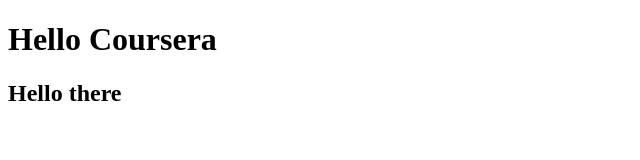
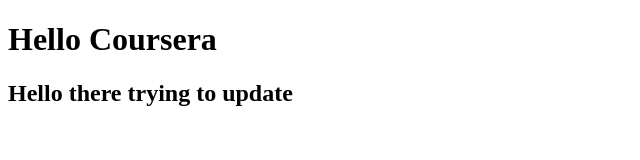
Before and after one commit to JessWHC/coursera-test, a plain HTML site: page site/index.html in a window 1280 px wide. Shown: the whole page, without its empty margins (0-640 px from the left). Drawn offline with Linux system fonts and the light colour scheme.

Commit message:
small addition

```diff
--- a/site/index.html
+++ b/site/index.html
@@ -7,6 +7,6 @@
 </head>
 <body>
 <h1>Hello Coursera</h1>
-<h2>Hello there</h2>
+<h2>Hello there trying to update</h2>
 </body>
 </html>
```
